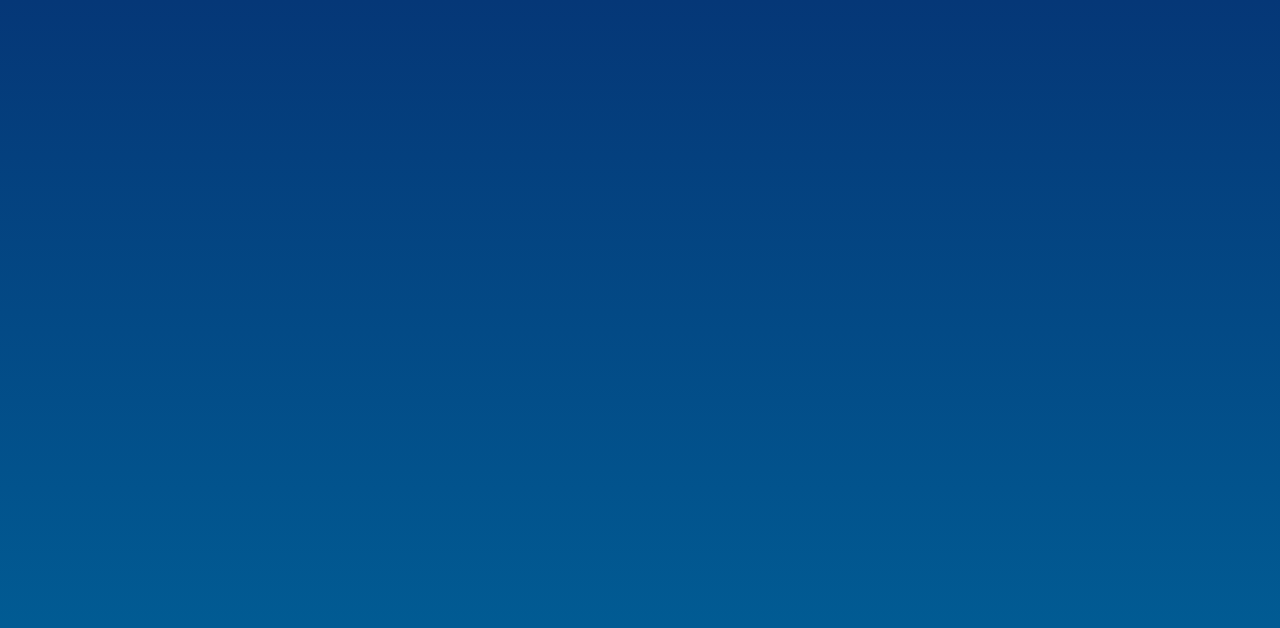
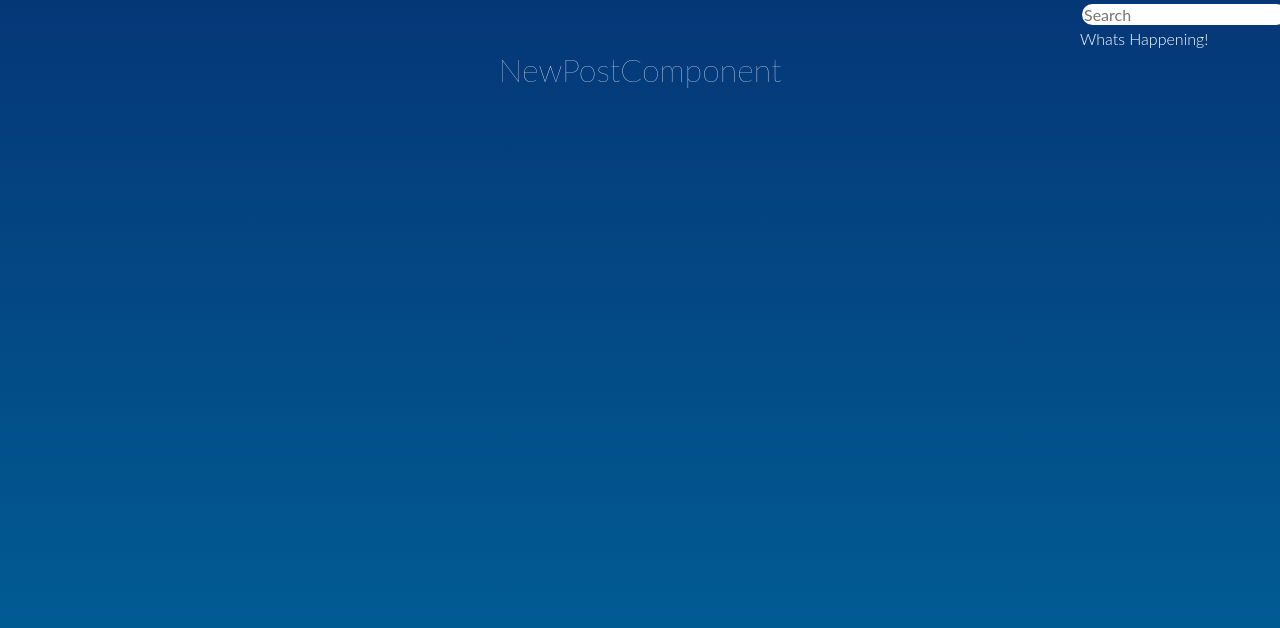
Before and after one commit to RohitkPanjala/twitter_project, a React (Create React App) app: page /newpost in a window 1280 px wide. Before the commit this address had no page. Shown: the top 628 px of the page. Built offline with nearby package versions, Linux system fonts and the light colour scheme.

Commit message:
Created a new Post display page

```diff
--- a/src/leftbar.js
+++ b/src/leftbar.js
@@ -18,7 +18,7 @@ function LeftBarComponent() {
           <a href="#communities">Communities</a>
           <a href="#verified">Verified</a>
           <a href="#profile">Profile</a>
-          <a href="#more">More</a>
+          <a href="/newpost">More</a>
           <a href="/">Logout</a>
           <button className="lnav-btn" onClick={postCont}>Post</button>
       </div>
--- /dev/null
+++ b/src/newpost.js
@@ -0,0 +1,19 @@
+import React from 'react'
+import RightBarComponent from './rightbar';
+import LeftBarComponent from './leftbar';
+function NewPostComponent() {
+  return (
+    <div>
+        <h1>NewPostComponent</h1>
+        <div className='left-bar'>
+</div>
+<div className='right-bar'>
+<RightBarComponent/>
+</div>
+
+    </div>
+
+  )
+}
+
+export default NewPostComponent;
--- a/src/routing.js
+++ b/src/routing.js
@@ -4,6 +4,7 @@ import LoginComponent from './login';
 import HomeComponent from './home';
 import PostComponent from './post';
 import RegisterComponent from './register';
+import NewPostComponent from './newpost';
 
 function RouteComponent() {
   return (
@@ -14,6 +15,7 @@ function RouteComponent() {
 <Route path='/home' Component={HomeComponent}/>
 <Route path='/post' Component={PostComponent}/>
 <Route path='/register' Component={RegisterComponent}/>
+<Route path='/newpost' Component={NewPostComponent}/>
 </Routes>
 </BrowserRouter>
 
```
